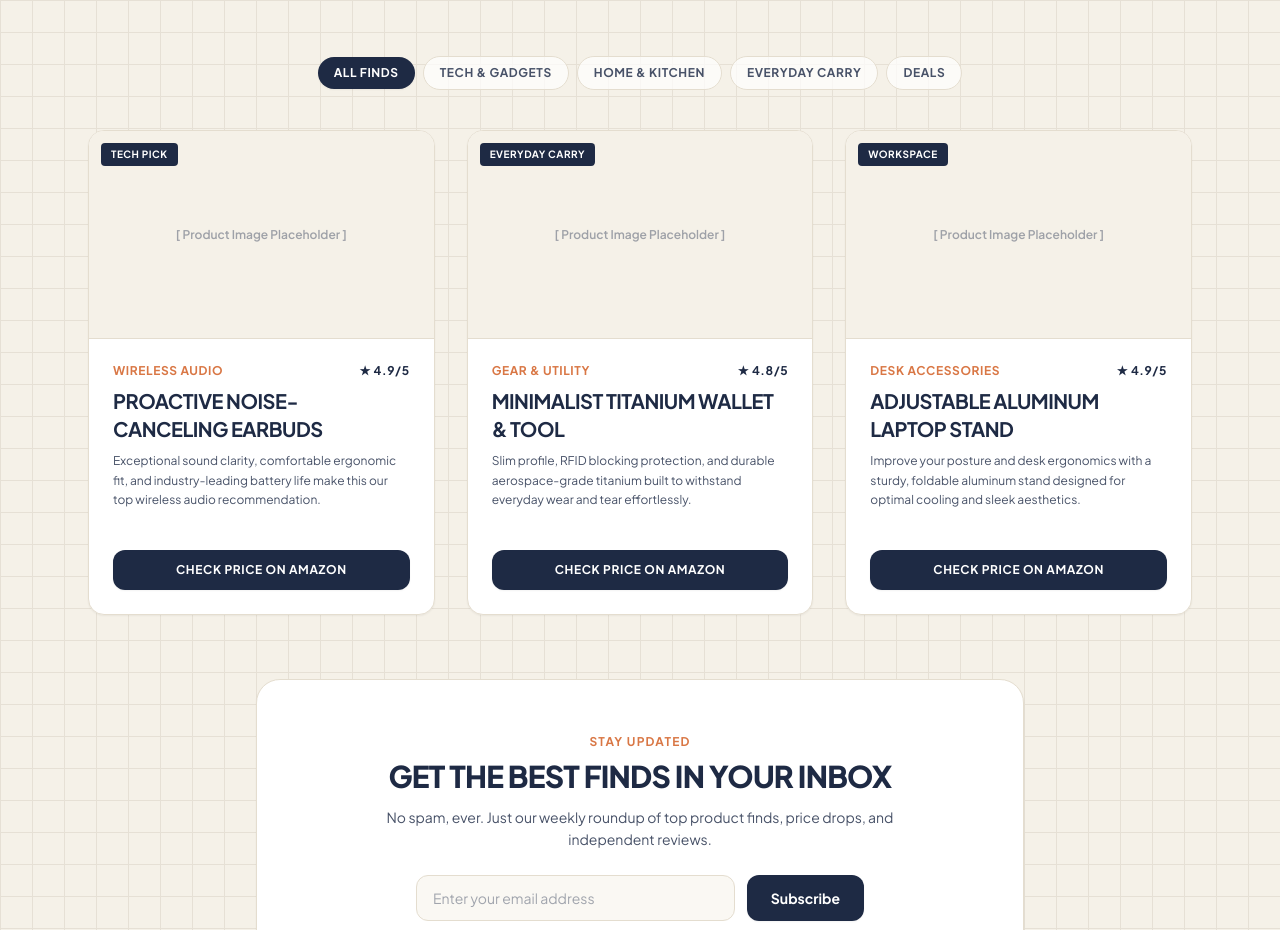
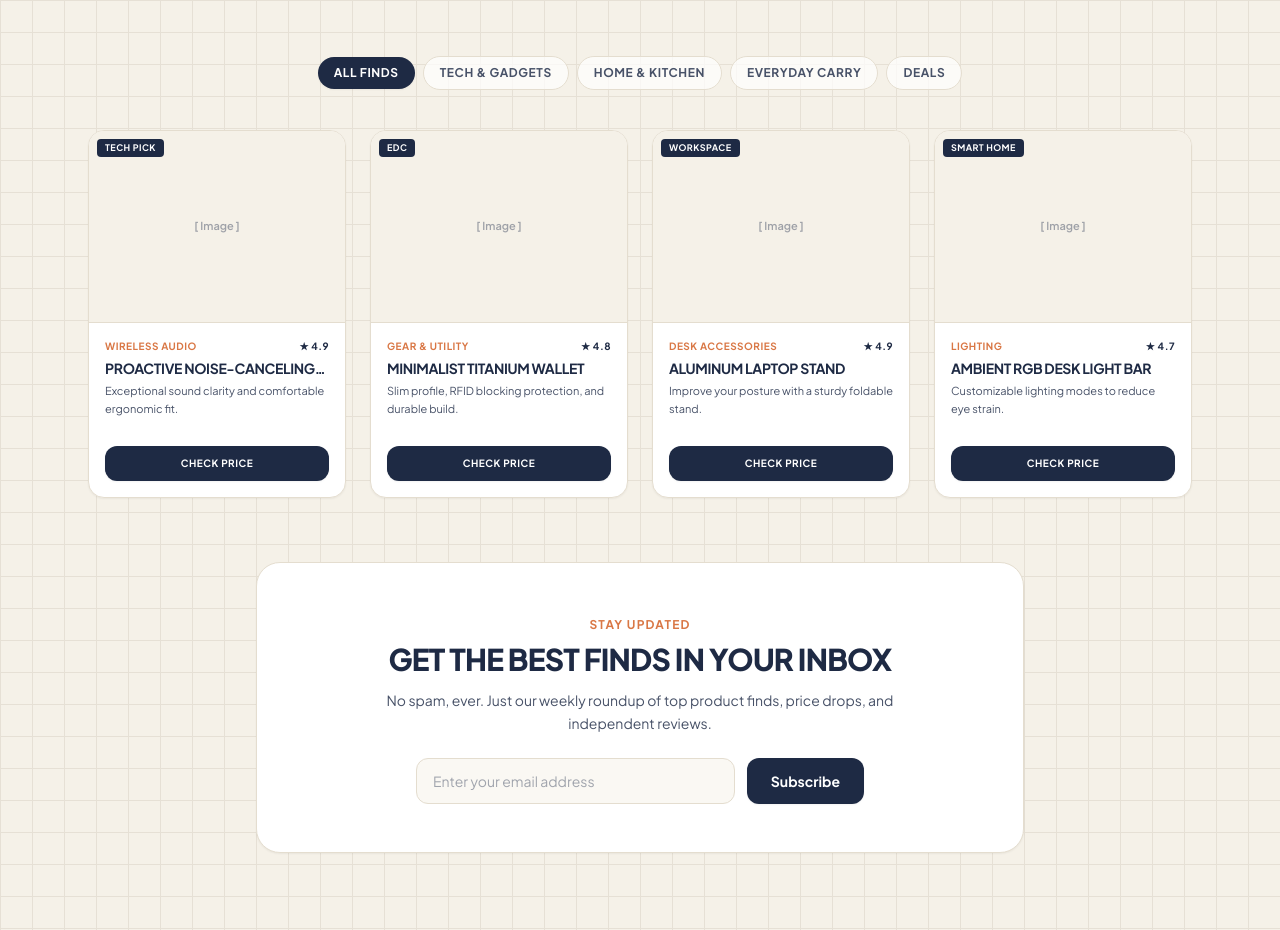
Before and after one commit to korinthianz/Koryfinds, a plain HTML site: page index.html in a window 1280 px wide. Shown: the part 1440-2370 px from the top of the page. Drawn offline with nearby package versions, Linux system fonts and the light colour scheme.

Commit message:
index.html

```diff
--- a/index.html
+++ b/index.html
@@ -242,7 +242,7 @@
         </div>
       </section>
 
-      <!-- EXPLORE DEPARTMENTS GRID (Moved Downward) -->
+      <!-- EXPLORE DEPARTMENTS GRID -->
       <section class="mb-16">
         <div class="mb-6">
           <span class="text-xs font-bold uppercase tracking-widest text-[#D97745]">Categories</span>
@@ -318,32 +318,32 @@
         <button class="px-4 py-2 rounded-full text-xs font-bold uppercase tracking-wider bg-white/70 border border-[#E4DDCF] text-[#485268] hover:border-[#D97745] hover:text-[#1E2A44] transition">Deals</button>
       </div>
 
-      <!-- Main Product Grid Section -->
-      <div class="grid md:grid-cols-2 lg:grid-cols-3 gap-8 mb-16">
+      <!-- Main Product Grid Section (Redesigned side-by-side compact grid for displaying more items) -->
+      <div class="grid grid-cols-2 sm:grid-cols-2 lg:grid-cols-4 gap-4 sm:gap-6 mb-16">
 
         <!-- Product Card 1 -->
         <article class="bg-white border border-[#E4DDCF] rounded-2xl overflow-hidden shadow-sm flex flex-col justify-between group hover:border-[#D97745] transition duration-300">
           <div>
-            <div class="bg-[#F5F1E8] h-52 relative overflow-hidden flex items-center justify-center border-b border-[#E4DDCF]">
-              <span class="absolute top-3 left-3 bg-[#1E2A44] text-white text-[10px] font-bold px-2.5 py-1 rounded uppercase tracking-wider">Tech Pick</span>
-              <span class="text-xs font-semibold text-[#485268]/50">[ Product Image Placeholder ]</span>
+            <div class="bg-[#F5F1E8] aspect-[4/3] relative overflow-hidden flex items-center justify-center border-b border-[#E4DDCF]">
+              <span class="absolute top-2 left-2 bg-[#1E2A44] text-white text-[9px] font-bold px-2 py-0.5 rounded uppercase tracking-wider">Tech Pick</span>
+              <span class="text-[11px] font-semibold text-[#485268]/50">[ Image ]</span>
             </div>
-            <div class="p-6">
-              <div class="flex items-center justify-between text-xs text-[#D97745] font-bold uppercase tracking-wider mb-2">
+            <div class="p-4">
+              <div class="flex items-center justify-between text-[10px] text-[#D97745] font-bold uppercase tracking-wider mb-1">
                 <span>Wireless Audio</span>
-                <span class="flex items-center gap-1 text-[#1E2A44]">★ 4.9/5</span>
+                <span class="flex items-center gap-0.5 text-[#1E2A44]">★ 4.9</span>
               </div>
-              <h2 class="text-xl font-bold text-[#1E2A44] uppercase tracking-tight group-hover:text-[#D97745] transition mb-2">
+              <h2 class="text-sm font-bold text-[#1E2A44] uppercase tracking-tight group-hover:text-[#D97745] transition line-clamp-1 mb-1">
                 ProActive Noise-Canceling Earbuds
               </h2>
-              <p class="text-xs text-[#485268] leading-relaxed mb-4">
-                Exceptional sound clarity, comfortable ergonomic fit, and industry-leading battery life make this our top wireless audio recommendation.
+              <p class="text-[11px] text-[#485268] leading-relaxed line-clamp-2 mb-3">
+                Exceptional sound clarity and comfortable ergonomic fit.
               </p>
             </div>
           </div>
-          <div class="p-6 pt-0">
-            <a href="https://amazon.com" target="_blank" rel="nofollow noopener" class="w-full bg-[#1E2A44] hover:bg-[#D97745] text-white font-bold py-3 px-4 rounded-xl text-xs uppercase tracking-wider transition duration-300 shadow-sm flex items-center justify-center space-x-2">
-              <span>Check Price on Amazon</span>
+          <div class="p-4 pt-0">
+            <a href="https://amazon.com" target="_blank" rel="nofollow noopener" class="w-full bg-[#1E2A44] hover:bg-[#D97745] text-white font-bold py-2.5 px-3 rounded-xl text-[10px] uppercase tracking-wider transition duration-300 shadow-sm flex items-center justify-center">
+              <span>Check Price</span>
             </a>
           </div>
         </article>
@@ -351,26 +351,26 @@
         <!-- Product Card 2 -->
         <article class="bg-white border border-[#E4DDCF] rounded-2xl overflow-hidden shadow-sm flex flex-col justify-between group hover:border-[#D97745] transition duration-300">
           <div>
-            <div class="bg-[#F5F1E8] h-52 relative overflow-hidden flex items-center justify-center border-b border-[#E4DDCF]">
-              <span class="absolute top-3 left-3 bg-[#1E2A44] text-white text-[10px] font-bold px-2.5 py-1 rounded uppercase tracking-wider">Everyday Carry</span>
-              <span class="text-xs font-semibold text-[#485268]/50">[ Product Image Placeholder ]</span>
+            <div class="bg-[#F5F1E8] aspect-[4/3] relative overflow-hidden flex items-center justify-center border-b border-[#E4DDCF]">
+              <span class="absolute top-2 left-2 bg-[#1E2A44] text-white text-[9px] font-bold px-2 py-0.5 rounded uppercase tracking-wider">EDC</span>
+              <span class="text-[11px] font-semibold text-[#485268]/50">[ Image ]</span>
             </div>
-            <div class="p-6">
-              <div class="flex items-center justify-between text-xs text-[#D97745] font-bold uppercase tracking-wider mb-2">
+            <div class="p-4">
+              <div class="flex items-center justify-between text-[10px] text-[#D97745] font-bold uppercase tracking-wider mb-1">
                 <span>Gear & Utility</span>
-                <span class="flex items-center gap-1 text-[#1E2A44]">★ 4.8/5</span>
+                <span class="flex items-center gap-0.5 text-[#1E2A44]">★ 4.8</span>
               </div>
-              <h2 class="text-xl font-bold text-[#1E2A44] uppercase tracking-tight group-hover:text-[#D97745] transition mb-2">
-                Minimalist Titanium Wallet & Tool
+              <h2 class="text-sm font-bold text-[#1E2A44] uppercase tracking-tight group-hover:text-[#D97745] transition line-clamp-1 mb-1">
+                Minimalist Titanium Wallet
               </h2>
-              <p class="text-xs text-[#485268] leading-relaxed mb-4">
-                Slim profile, RFID blocking protection, and durable aerospace-grade titanium built to withstand everyday wear and tear effortlessly.
+              <p class="text-[11px] text-[#485268] leading-relaxed line-clamp-2 mb-3">
+                Slim profile, RFID blocking protection, and durable build.
               </p>
             </div>
           </div>
-          <div class="p-6 pt-0">
-            <a href="https://amazon.com" target="_blank" rel="nofollow noopener" class="w-full bg-[#1E2A44] hover:bg-[#D97745] text-white font-bold py-3 px-4 rounded-xl text-xs uppercase tracking-wider transition duration-300 shadow-sm flex items-center justify-center space-x-2">
-              <span>Check Price on Amazon</span>
+          <div class="p-4 pt-0">
+            <a href="https://amazon.com" target="_blank" rel="nofollow noopener" class="w-full bg-[#1E2A44] hover:bg-[#D97745] text-white font-bold py-2.5 px-3 rounded-xl text-[10px] uppercase tracking-wider transition duration-300 shadow-sm flex items-center justify-center">
+              <span>Check Price</span>
             </a>
           </div>
         </article>
@@ -378,26 +378,53 @@
         <!-- Product Card 3 -->
         <article class="bg-white border border-[#E4DDCF] rounded-2xl overflow-hidden shadow-sm flex flex-col justify-between group hover:border-[#D97745] transition duration-300">
           <div>
-            <div class="bg-[#F5F1E8] h-52 relative overflow-hidden flex items-center justify-center border-b border-[#E4DDCF]">
-              <span class="absolute top-3 left-3 bg-[#1E2A44] text-white text-[10px] font-bold px-2.5 py-1 rounded uppercase tracking-wider">Workspace</span>
-              <span class="text-xs font-semibold text-[#485268]/50">[ Product Image Placeholder ]</span>
+            <div class="bg-[#F5F1E8] aspect-[4/3] relative overflow-hidden flex items-center justify-center border-b border-[#E4DDCF]">
+              <span class="absolute top-2 left-2 bg-[#1E2A44] text-white text-[9px] font-bold px-2 py-0.5 rounded uppercase tracking-wider">Workspace</span>
+              <span class="text-[11px] font-semibold text-[#485268]/50">[ Image ]</span>
             </div>
-            <div class="p-6">
-              <div class="flex items-center justify-between text-xs text-[#D97745] font-bold uppercase tracking-wider mb-2">
+            <div class="p-4">
+              <div class="flex items-center justify-between text-[10px] text-[#D97745] font-bold uppercase tracking-wider mb-1">
                 <span>Desk Accessories</span>
-                <span class="flex items-center gap-1 text-[#1E2A44]">★ 4.9/5</span>
+                <span class="flex items-center gap-0.5 text-[#1E2A44]">★ 4.9</span>
               </div>
-              <h2 class="text-xl font-bold text-[#1E2A44] uppercase tracking-tight group-hover:text-[#D97745] transition mb-2">
-                Adjustable Aluminum Laptop Stand
+              <h2 class="text-sm font-bold text-[#1E2A44] uppercase tracking-tight group-hover:text-[#D97745] transition line-clamp-1 mb-1">
+                Aluminum Laptop Stand
               </h2>
-              <p class="text-xs text-[#485268] leading-relaxed mb-4">
-                Improve your posture and desk ergonomics with a sturdy, foldable aluminum stand designed for optimal cooling and sleek aesthetics.
+              <p class="text-[11px] text-[#485268] leading-relaxed line-clamp-2 mb-3">
+                Improve your posture with a sturdy foldable stand.
               </p>
             </div>
           </div>
-          <div class="p-6 pt-0">
-            <a href="https://amazon.com" target="_blank" rel="nofollow noopener" class="w-full bg-[#1E2A44] hover:bg-[#D97745] text-white font-bold py-3 px-4 rounded-xl text-xs uppercase tracking-wider transition duration-300 shadow-sm flex items-center justify-center space-x-2">
-              <span>Check Price on Amazon</span>
+          <div class="p-4 pt-0">
+            <a href="https://amazon.com" target="_blank" rel="nofollow noopener" class="w-full bg-[#1E2A44] hover:bg-[#D97745] text-white font-bold py-2.5 px-3 rounded-xl text-[10px] uppercase tracking-wider transition duration-300 shadow-sm flex items-center justify-center">
+              <span>Check Price</span>
+            </a>
+          </div>
+        </article>
+
+        <!-- Product Card 4 -->
+        <article class="bg-white border border-[#E4DDCF] rounded-2xl overflow-hidden shadow-sm flex flex-col justify-between group hover:border-[#D97745] transition duration-300">
+          <div>
+            <div class="bg-[#F5F1E8] aspect-[4/3] relative overflow-hidden flex items-center justify-center border-b border-[#E4DDCF]">
+              <span class="absolute top-2 left-2 bg-[#1E2A44] text-white text-[9px] font-bold px-2 py-0.5 rounded uppercase tracking-wider">Smart Home</span>
+              <span class="text-[11px] font-semibold text-[#485268]/50">[ Image ]</span>
+            </div>
+            <div class="p-4">
+              <div class="flex items-center justify-between text-[10px] text-[#D97745] font-bold uppercase tracking-wider mb-1">
+                <span>Lighting</span>
+                <span class="flex items-center gap-0.5 text-[#1E2A44]">★ 4.7</span>
+              </div>
+              <h2 class="text-sm font-bold text-[#1E2A44] uppercase tracking-tight group-hover:text-[#D97745] transition line-clamp-1 mb-1">
+                Ambient RGB Desk Light Bar
+              </h2>
+              <p class="text-[11px] text-[#485268] leading-relaxed line-clamp-2 mb-3">
+                Customizable lighting modes to reduce eye strain.
+              </p>
+            </div>
+          </div>
+          <div class="p-4 pt-0">
+            <a href="https://amazon.com" target="_blank" rel="nofollow noopener" class="w-full bg-[#1E2A44] hover:bg-[#D97745] text-white font-bold py-2.5 px-3 rounded-xl text-[10px] uppercase tracking-wider transition duration-300 shadow-sm flex items-center justify-center">
+              <span>Check Price</span>
             </a>
           </div>
         </article>
@@ -475,7 +502,6 @@
     function startAutoSlide() {
       if(!carousel) return;
       autoSlideInterval = setInterval(() => {
-        // If scrolled near the end, loop back to the start, otherwise scroll right
         if (carousel.scrollLeft + carousel.clientWidth >= carousel.scrollWidth - 10) {
           carousel.scrollTo({ left: 0, behavior: 'smooth' });
         } else {
```
